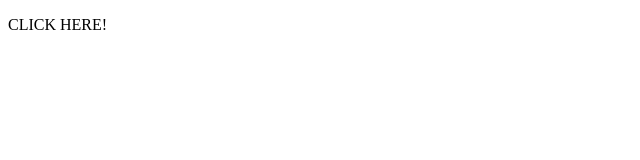
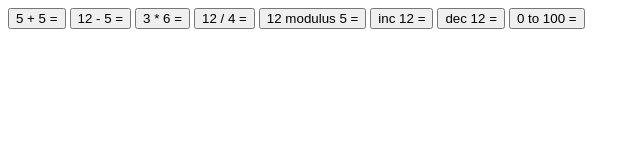
Before and after one commit to JamTerp79/JavaScript-Projects, a plain HTML site: page Basic JavaScript Projects/Project3_math_operators/index.html in a window 1280 px wide. Shown: the whole page, without its empty margins (0-640 px from the left). Drawn offline with Linux system fonts and the light colour scheme.

Commit message:
math functions

```diff
--- a/Basic JavaScript Projects/Project3_math_operators/JS/main.js
+++ b/Basic JavaScript Projects/Project3_math_operators/JS/main.js
@@ -1,4 +1,54 @@
-function theHandler()   {
-    var Substraction = 12 - 9;
-    document.getElementById("Math").innerHTML ="12 - 9 = " + Substraction;
-}
+ function addNumbers()  {
+    // add function - I could not sort out the input options, so I kept absolute values//
+    let num1 = 5; //First number//
+    let num2 = 5; //Second number//
+    let result = num1 + num2; //Executes operator and stores result//
+    document.getElementById("result").innerHTML = (result); //Displays result//
+ }
+
+ function subtractNumbers()  {
+    let num1 = 12;
+    let num2 = 5;
+    let result = num1 - num2;
+    document.getElementById("result").innerHTML = (result);
+ }
+
+ function multiplyNumbers()  {
+    let num1 = 3;
+    let num2 = 6;
+    let result = num1 * num2;
+    document.getElementById("result").innerHTML = (result);
+ }
+
+ function divideNumbers()  {
+    let num1 = 12;
+    let num2 = 4;
+    let result = num1 / num2;
+    document.getElementById("result").innerHTML = (result);
+ }
+
+ function modulusNumbers()  {
+    let num1 = 12;
+    let num2 = 5;
+    let result = num1 % num2;
+    document.getElementById("result").innerHTML = (result);
+ }
+
+ function incrementNumber() {
+    num1 = 12;
+    num2 = ++num1;
+    result = num2;
+    document.getElementById("result").innerHTML = (result);
+ }
+
+ function decrementNumber() {
+    num1 = 12;
+    num2 = --num1;
+    result = num2;
+    document.getElementById("result").innerHTML = (result);
+ }
+
+ function randomNumber()    {
+    result = (Math.random() * 100);
+    document.getElementById("result").innerHTML = (result);
+ }
--- a/Basic JavaScript Projects/Project3_math_operators/index.html
+++ b/Basic JavaScript Projects/Project3_math_operators/index.html
@@ -2,11 +2,20 @@
 <html lang="en">
     <head>
         <meta charset="UTF-8">
-        <script src="JS/main.js"></script>
+      <title>Operator Functions</title>
+      <script src="JS/main.js"></script>
     </head>
 
     <body>
-        <p id="Math"></p>
-        <p id="Math" onclick = "theHandler()">CLICK HERE!</p>
+    <button id="add-button" onclick="addNumbers()">5 + 5 = </button>
+    <button id="subtract-button" onclick="subtractNumbers()">12 - 5 = </button>
+    <button id="multiply-button" onclick="multiplyNumbers()">3 * 6 = </button>
+    <button id="divide-button" onclick="divideNumbers()">12 / 4 = </button>
+    <button id="modulus-button" onclick="modulusNumbers()">12 modulus 5 = </button>
+    <button id="increment-button" onclick="incrementNumber()">inc 12 = </button>
+    <button id="decrement-button" onclick="decrementNumber()">dec 12 = </button>
+    <button id="random-button" onclick="randomNumber()">0 to 100 = </button>
+
+    <p id="result"></p>
     </body>
 </html>
```
